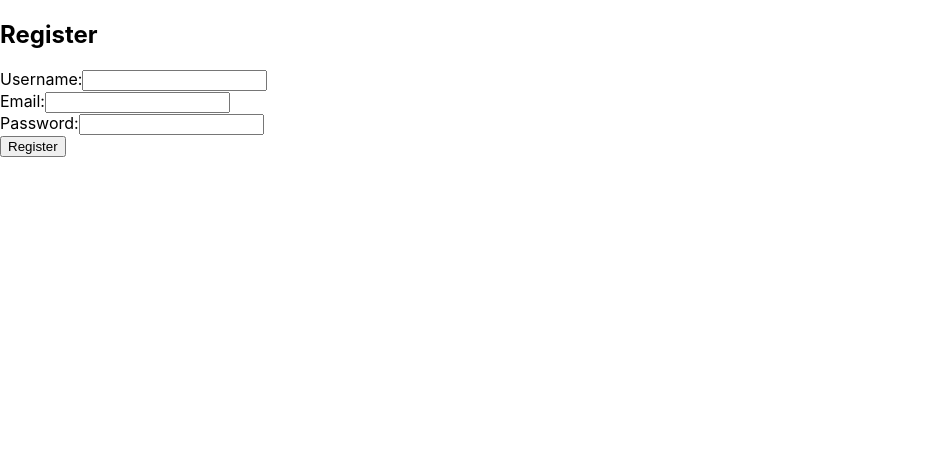
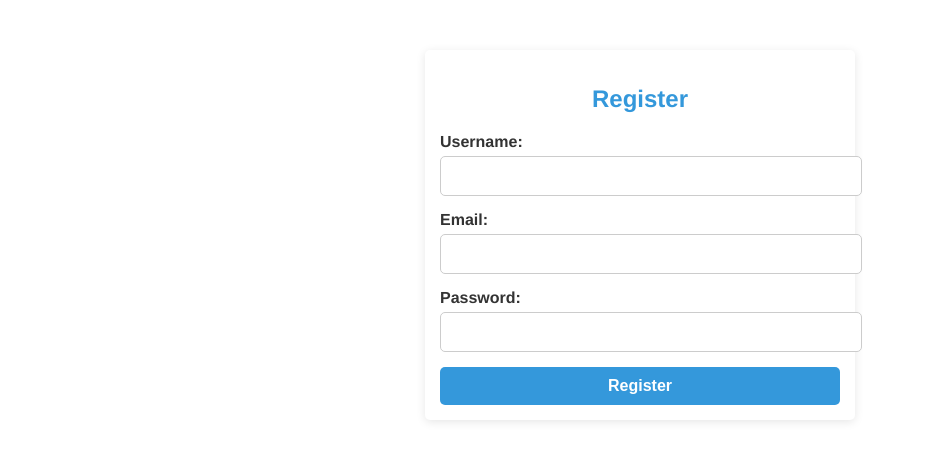
Before and after one commit to Gersondelacruzdeveloper/MongoDB-API, a React (Create React App) app in the folder frontend/threats/: page /register in a window 1280 px wide. Shown: the top 460 px of the page, without its empty margins (0-925 px from the left). Built offline with nearby package versions, Linux system fonts and the light colour scheme.

Commit message:
style the app

```diff
--- /dev/null
+++ b/frontend/threats/src/assets/scss/AddCyberThreat.scss
@@ -0,0 +1,62 @@
+// src/assets/scss/AddCyberThreat.module.scss
+
+@import './variables'; // Importing variables from the global SCSS file
+
+.form-container {
+    max-width: 600px;
+    margin: 0 auto;
+    padding: 20px;
+    background-color: $form-background-color;
+    border-radius: 8px;
+    box-shadow: 0 2px 4px rgba(0, 0, 0, 0.1);
+  }
+
+  form {
+    display: flex;
+    flex-direction: column;
+  }
+
+  div {
+    margin-bottom: 15px;
+  }
+
+  label {
+    display: block;
+    font-weight: bold;
+    margin-bottom: 5px;
+  }
+
+  input[type="text"],
+  input[type="url"],
+  textarea {
+    width: 100%;
+    padding: 10px;
+    border: 1px solid $input-border-color;
+    border-radius: 4px;
+    box-sizing: border-box;
+
+    &:focus {
+      border-color: $input-focus-border-color;
+      outline: none;
+    }
+  }
+
+  textarea {
+    resize: vertical;
+    min-height: 100px;
+  }
+
+  button {
+    padding: 10px 15px;
+    background-color: $button-background-color;
+    border: none;
+    border-radius: 4px;
+    color: $button-text-color;
+    font-size: 16px;
+    cursor: pointer;
+    transition: background-color 0.3s ease;
+
+    &:hover {
+      background-color: $button-hover-background-color;
+    }
+  }
--- /dev/null
+++ b/frontend/threats/src/assets/scss/CyberThreatList.scss
@@ -0,0 +1,61 @@
+
+@import './variables';
+.container {
+    max-width: 800px;
+    margin: 20px auto;
+    padding: 20px;
+    background-color: $list-background-color;
+    border-radius: 8px;
+    box-shadow: 0 2px 4px rgba(0, 0, 0, 0.1);
+  }
+
+  h2 {
+    color: $heading-color;
+    font-size: 24px;
+    margin-bottom: 20px;
+  }
+
+  ul {
+    list-style-type: none;
+    padding: 0;
+    margin: 0;
+  }
+
+  li {
+    border-bottom: 1px solid $list-item-border-color;
+    padding: 15px;
+    transition: background-color 0.3s ease;
+
+    &:last-child {
+      border-bottom: none;
+    }
+
+    &:hover {
+      background-color: $list-item-hover-background-color;
+    }
+  }
+
+  h3 {
+    margin: 0 0 10px 0;
+    font-size: 20px;
+    color: $heading-color;
+  }
+
+  p {
+    margin: 5px 0;
+    font-size: 16px;
+
+    strong {
+      font-weight: bold;
+    }
+  }
+
+  a {
+    color: $link-color;
+    text-decoration: none;
+
+    &:hover {
+      color: $link-hover-color;
+      text-decoration: underline;
+    }
+  }
--- /dev/null
+++ b/frontend/threats/src/assets/scss/Registration.scss
@@ -0,0 +1,77 @@
+// src/assets/scss/Registration.module.scss
+
+@import './variables'; // Importing variables from the global SCSS file
+
+.registration-page {
+    max-width: 400px;
+    margin: 50px auto;
+    padding: $padding;
+    background-color: white;
+    border-radius: $border-radius;
+    box-shadow: 0 2px 10px rgba(0, 0, 0, 0.1);
+    text-align: center;
+    font-family: $font-family;
+
+    h2 {
+        margin-bottom: 20px;
+        color: $primary-color;
+    }
+
+    form {
+        display: flex;
+        flex-direction: column;
+        align-items: center;
+
+        div {
+            width: 100%;
+            margin-bottom: 15px;
+            text-align: left;
+
+            label {
+                display: block;
+                margin-bottom: 5px;
+                font-weight: bold;
+                color: $text-color;
+            }
+
+            input {
+                width: 100%;
+                padding: 10px;
+                border: 1px solid $input-border-color;
+                border-radius: $border-radius;
+                font-size: 16px;
+                font-family: $font-family;
+                color: $text-color;
+
+                &:focus {
+                    border-color: $input-focus-color;
+                    outline: none;
+                    box-shadow: 0 0 5px rgba(52, 152, 219, 0.5);
+                }
+            }
+        }
+
+        .error {
+            color: $error-color;
+            margin-bottom: 15px;
+            font-weight: bold;
+        }
+
+        button {
+            width: 100%;
+            padding: 10px;
+            background-color: $primary-color;
+            color: white;
+            border: none;
+            border-radius: $border-radius;
+            font-size: 16px;
+            font-weight: bold;
+            cursor: pointer;
+            transition: background-color 0.3s;
+
+            &:hover {
+                background-color: $button-hover-color;
+            }
+        }
+    }
+}
--- a/frontend/threats/src/assets/scss/_variables.scss
+++ b/frontend/threats/src/assets/scss/_variables.scss
@@ -20,3 +20,10 @@ $input-focus-color: $primary-color;
 
 // Buttons
 $button-hover-color: darken($primary-color, 10%);
+
+$form-background-color: #f9f9f9;
+$input-border-color: #ccc;
+$input-focus-border-color: #007bff;
+$button-background-color: #007bff;
+$button-text-color: #fff;
+$button-hover-background-color: #0056b3;
--- a/frontend/threats/src/compnents/AddCyberThreat.tsx
+++ b/frontend/threats/src/compnents/AddCyberThreat.tsx
@@ -2,6 +2,7 @@
 import React, { useState } from 'react';
 import { CyberThreat } from '../types';
 import { addCyberThreat } from '../api';
+import '../assets/scss/AddCyberThreat.scss';
 
 const AddCyberThreat: React.FC = () => {
     const [form, setForm] = useState<CyberThreat>({
--- a/frontend/threats/src/pages/RegistrationPage.tsx
+++ b/frontend/threats/src/pages/RegistrationPage.tsx
@@ -1,6 +1,7 @@
 import React, { useState } from 'react';
 import { register } from '../services/authService';
 import { useNavigate } from 'react-router-dom';
+import '../assets/scss/Registration.scss';
 
 const RegistrationPage: React.FC = () => {
     const [username, setUsername] = useState('');
```
